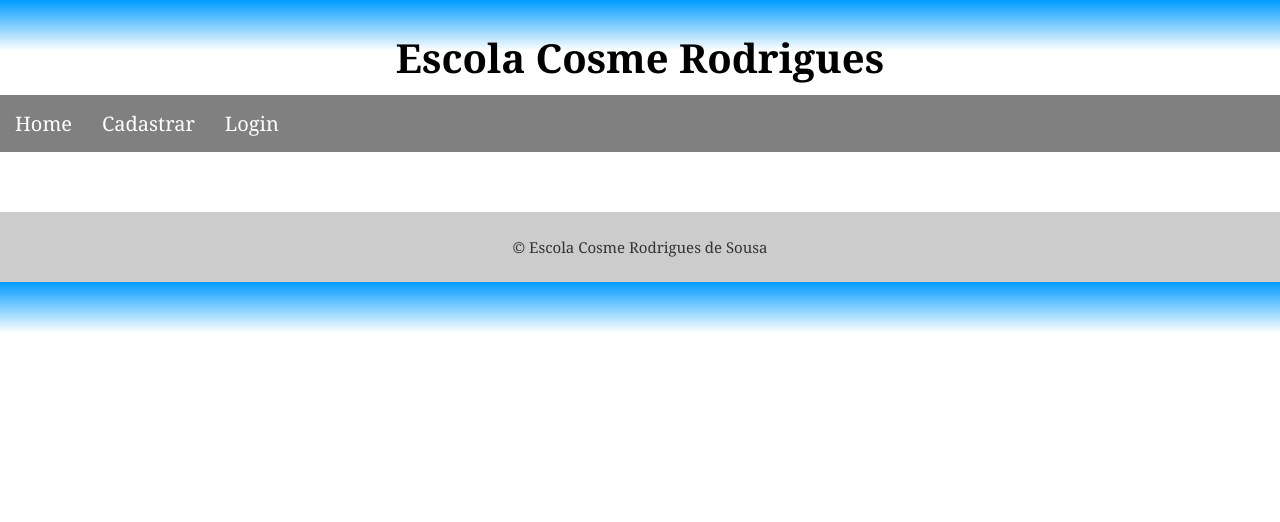
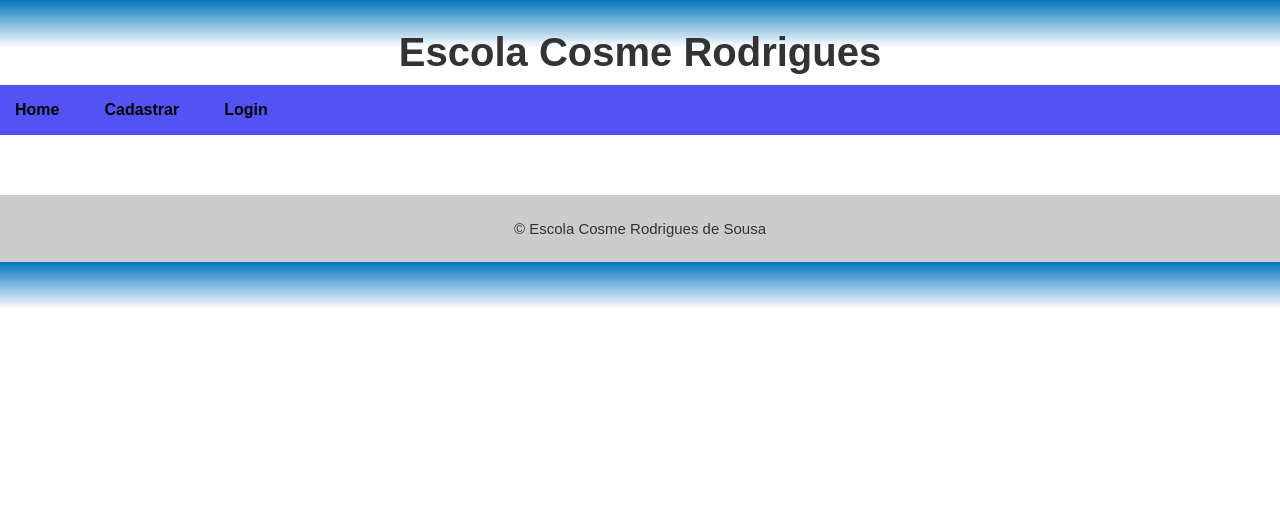
Before and after one commit to Lucas-Espindola-dev/Escola_Cosme_Rodrigues, a Django app: page / in a window 1280 px wide. Shown: the top 522 px of the page. Run offline with Django 5.2, Linux system fonts and the light colour scheme.

Commit message:
Adding new styles and sections

```diff
--- a/static/css/styles.css
+++ b/static/css/styles.css
@@ -10,13 +10,16 @@ font-size:62.5%
 
 body{
 background: rgb(2,0,36);
-background: linear-gradient(180deg, rgba(2,0,36,1) 0%, rgba(0,155,255,1) 0%, rgba(255,255,255,1) 18%);
+background: linear-gradient(180deg, rgb(12, 3, 184) 0%, rgb(4, 116, 190) 0%, rgba(255,255,255,1) 18%);
 background-size: auto;
-color: #000000;
-font-family:Georgia, serif;
+color: #333;
+font-family: Arial, Helvetica, sans-serif;
+margin: 0;
+padding: 0;
+font-size: 10px;
 }
 
-.main-content{
+.main_content{
     padding-top:0;
 }
 
@@ -26,29 +29,34 @@ font-family:Georgia, serif;
     padding: 3rem;
 }
 
-.navbar ul{
-    font-size: 20px;
-    list-style-type: none;
-    background-color: gray;
-    padding: 0px;
-    margin: 0px;
-    overflow: hidden;
+nav{
+    background-color: rgb(83, 83, 245);
+    color: black;
+    height: 50px;
+    display: flex;
+    justify-content: space-between;
+    align-items: center;
 }
 
-.navbar a{
-    color: white;
-    text-decoration: none;
-    padding: 15px;
-    display: block;
-    text-align: center;
+nav ul {
+    list-style: none;
+    padding: 0;
+    margin: 0;
+    display: flex;
 }
 
-.navbar a:hover{
-    background-color: hsl(0, 0%, 10%);
+nav ul li {
+    display: inline;
+    margin-right: 15px;
 }
 
-.navbar li{
-    float: left;
+nav ul li a {
+    text-decoration: none;
+    color: black;
+    font-size: 16px;
+    font-weight: bold;
+    padding: 15px;
+    transition: all 0.3s ease;
 }
 
 .main-title h1{
@@ -56,6 +64,10 @@ font-family:Georgia, serif;
     text-align: center;
     padding-top: 3rem;
     padding-bottom: 1rem;
+}
+
+.sobre_nos{
+
 }
 
 .form-register h2{
```
